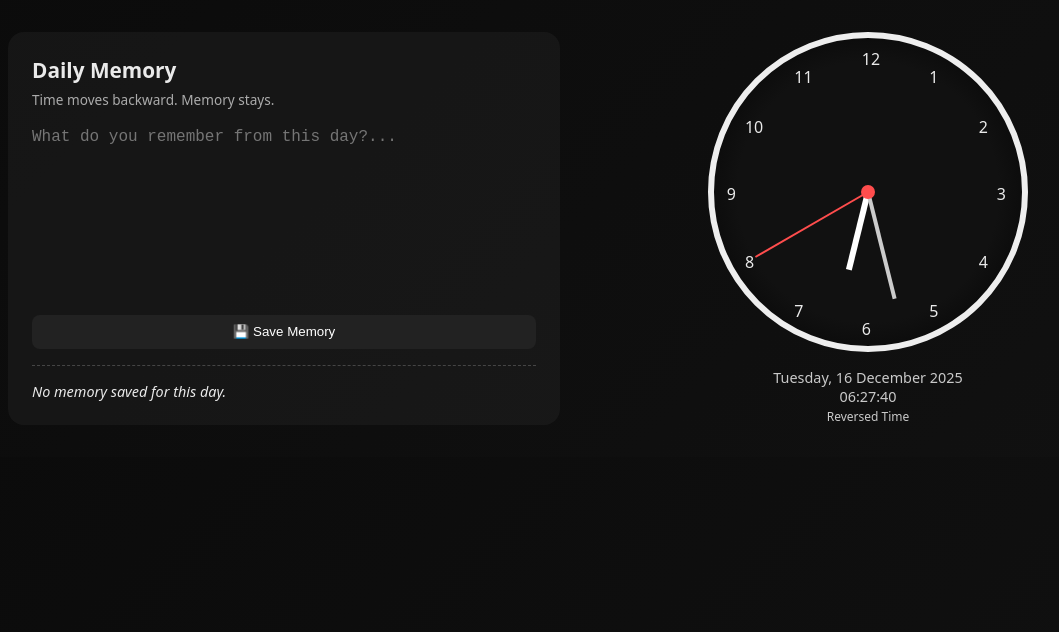
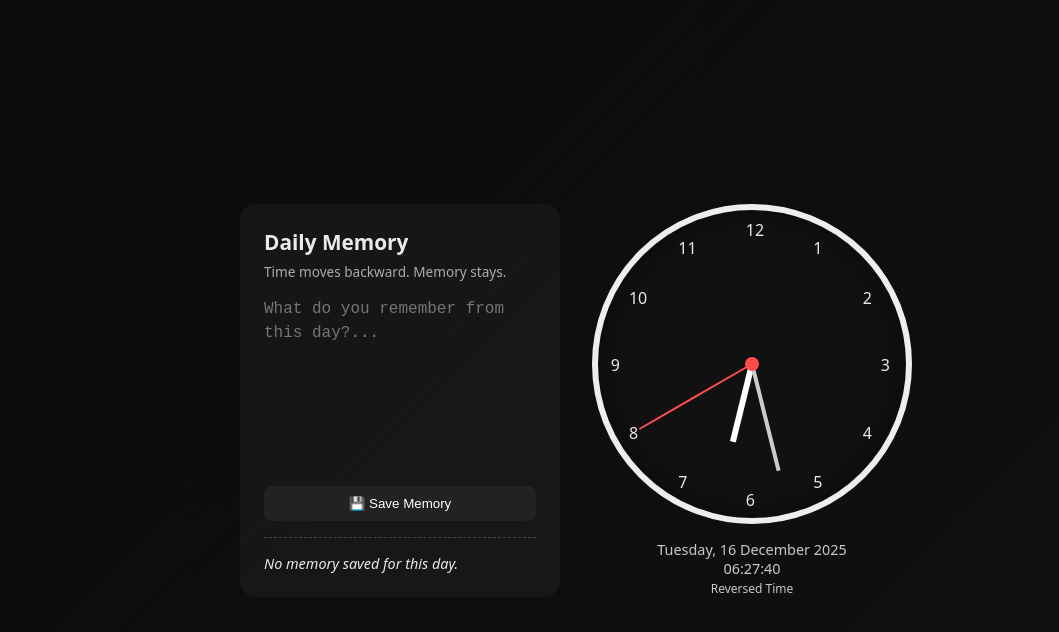
Before and after one commit to Ask5665/Time_machine, a plain HTML site: page index.html in a window 1280 px wide. Shown: the whole page, without its empty margins (64-1123 px from the left). Drawn offline with Linux system fonts and the light colour scheme.

Commit message:
Update style.css

```diff
--- a/style.css
+++ b/style.css
@@ -3,11 +3,15 @@
   padding: 0;
   box-sizing: border-box;
 }
-
 body {
   background: linear-gradient(135deg, #0b0b0b, #111);
   font-family: system-ui, sans-serif;
   color: #eaeaea;
+  display: flex;
+  align-items: center;
+  justify-content: center;
+  align-content: center;
+  height: 100vh;
 }
 
 .app {
```
